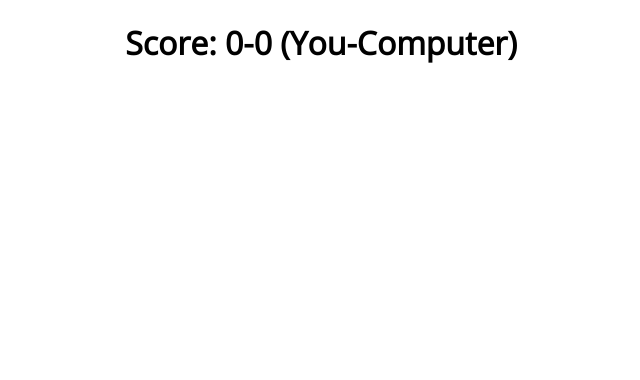
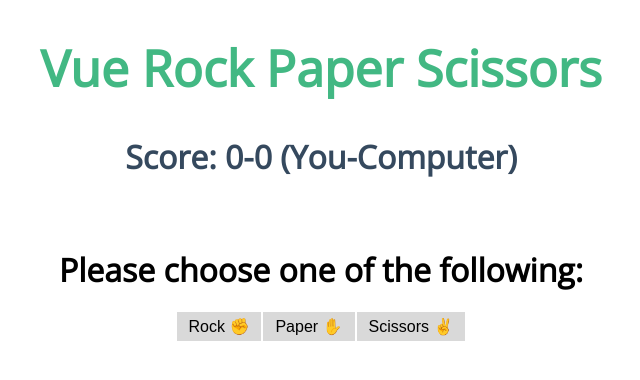
Before and after one commit to adamkarmander/vue-rock-paper-scissors, a Vue app: page / in a window 1280 px wide. Shown: the top 380 px of the page, without its empty margins (319-959 px from the left). Built offline with nearby package versions, Linux system fonts and the light colour scheme.

Commit message:
Display title and create game component

```diff
--- a/src/App.vue
+++ b/src/App.vue
@@ -1,22 +1,33 @@
 <template>
+  <h1 id="title">Vue Rock Paper Scissors</h1>
   <Score userScore="0" computerScore="0"/>
+  <Game />
 </template>
 
 <script>
 import Score from './components/Score.vue'
+import Game from './components/Game.vue'
 
 export default {
   name: 'App',
   components: {
-    Score
+    Score,
+    Game
   }
 }
 </script>
 
 <style>
   @import url('https://fonts.googleapis.com/css2?family=Open+Sans:wght@300&display=swap');
+
   #app {
     text-align: center;
     font-family: 'Open Sans', sans-serif;
+    color: black;
+  }
+
+  #title {
+    font-size: 50px;
+    color: #42b883;
   }
 </style>
--- /dev/null
+++ b/src/components/Game.vue
@@ -0,0 +1,46 @@
+<template>
+  <div id="gameContainer">
+    <h1>Please choose one of the following:</h1>
+    <button class="myButton">Rock ✊</button>
+    <button class="myButton">Paper ✋</button>
+    <button class="myButton">Scissors ✌️</button>
+  </div>
+</template>
+
+<script>
+export default {
+  name: 'Game',
+  props: {
+
+  }
+}
+</script>
+
+<style scoped>
+  #gameContainer {
+    margin-top: 70px;
+  }
+
+  .myButton {
+    margin-left: 1px;
+    margin-right: 1px;
+    padding-top: 5px;
+    padding-bottom: 5px;
+    padding-left: 12px;
+    padding-right: 12px;
+    cursor: pointer;
+    font-size: 16px;
+    border: none;
+    transition-duration: 0.4s;
+    background-color: #d9d9d9;
+  }
+
+  .myButton:hover {
+    padding-top: 9px;
+    padding-bottom: 9px;
+    padding-left: 16px;
+    padding-right: 16px;
+    background-color: #42b883;; /* Green */
+    color: white;
+  }
+</style>
--- a/src/components/Score.vue
+++ b/src/components/Score.vue
@@ -19,3 +19,9 @@ export default {
   }
 }
 </script>
+
+<style scoped>
+  h1 {
+    color: #35495e;
+  }
+</style>
```
